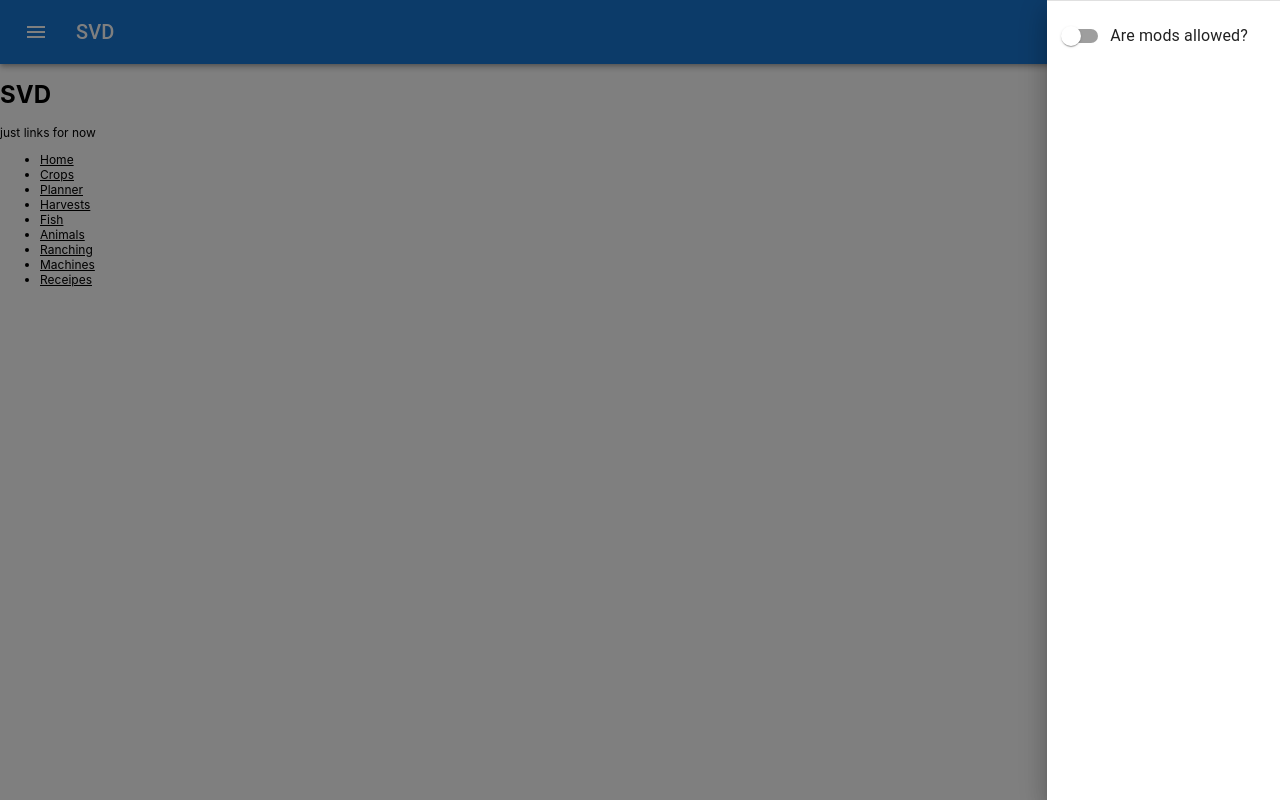
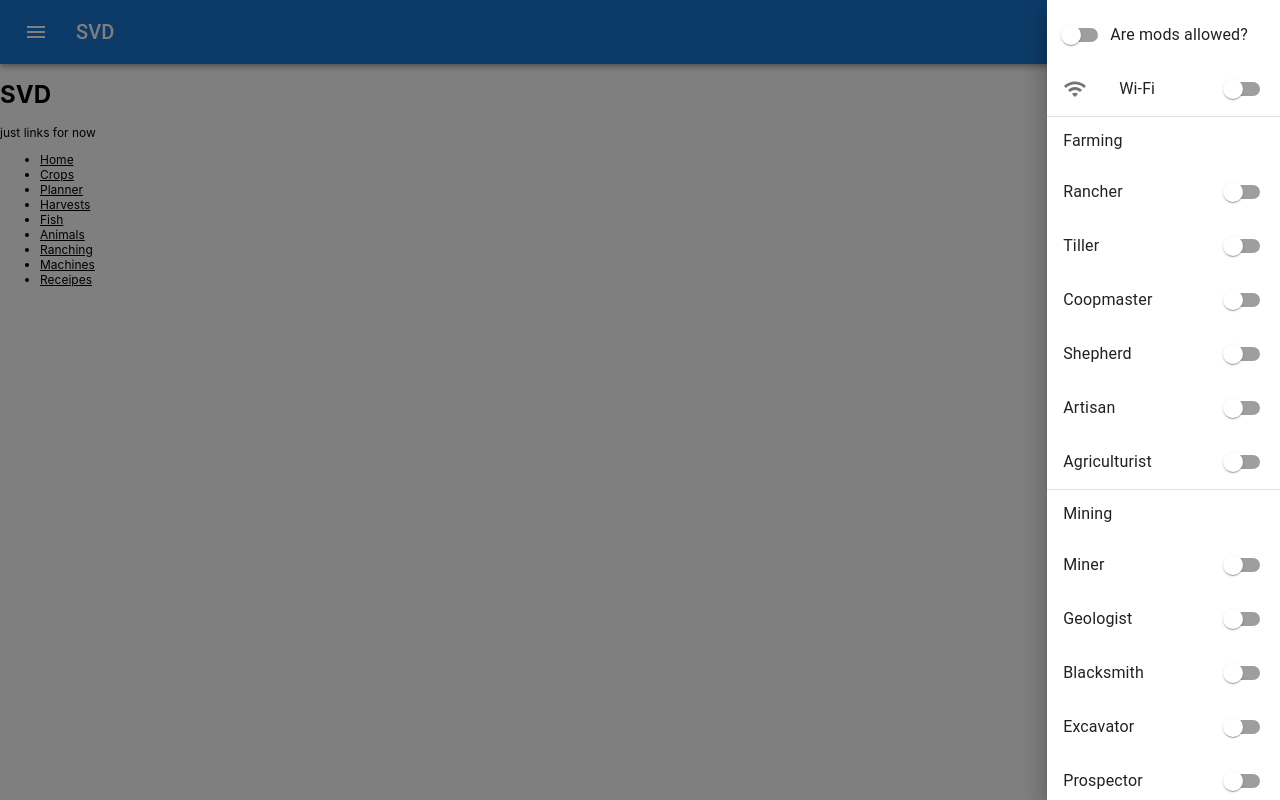
Before and after one commit to koscida/SVD, a React (Create React App) app: page / in a window 1280 px wide. Both pictures are taken after a click on the button 1184 px from the left and 32 px from the top of the page. Built offline with nearby package versions, Linux system fonts and the light colour scheme.

Commit message:
adding professions to settings navbar

```diff
--- /dev/null
+++ b/src/components/shared/data/professions.js
@@ -0,0 +1,212 @@
+const professions = {
+	Rancher: {
+		level: "Level 5",
+		profession: "Rancher",
+		skill: "Farming",
+		description: "Animal products worth 20% more.",
+	},
+	Tiller: {
+		level: "Level 5",
+		profession: "Tiller",
+		skill: "Farming",
+		description:
+			"Crops worth 10% more.(Bonus applies to all Vegetables and Flowers, plus any Fruit that has not been foraged) ",
+	},
+	Coopmaster: {
+		level: "Level 10",
+		profession: "Coopmaster",
+		skill: "Farming",
+		description:
+			"Befriend coop animals quicker. Incubation time (for Incubator and Ostrich Incubator) cut in half. ",
+		"Level 5": "Rancher",
+	},
+	Shepherd: {
+		level: "Level 10",
+		profession: "Shepherd",
+		skill: "Farming",
+		description: "Befriend barn animals quicker. Sheep produce wool faster.",
+		"Level 5": "Rancher",
+	},
+	Artisan: {
+		level: "Level 10",
+		profession: "Artisan",
+		skill: "Farming",
+		description: "Artisan goods (wine, cheese, oil, etc.) worth 40% more. ",
+		"Level 5": "Tiller",
+	},
+	Agriculturist: {
+		level: "Level 10",
+		profession: "Agriculturist",
+		skill: "Farming",
+		description: "All crops grow 10% faster. ",
+		"Level 5": "Tiller",
+	},
+	Miner: {
+		level: "Level 5",
+		profession: "Miner",
+		skill: "Mining",
+		description: " +1 ore per vein.",
+	},
+	Geologist: {
+		level: "Level 5",
+		profession: "Geologist",
+		skill: "Mining",
+		description: "Chance for gems to appear in pairs.",
+	},
+	Blacksmith: {
+		level: "Level 10",
+		profession: "Blacksmith",
+		skill: "Mining",
+		description: "Metal bars worth 50% more.",
+		"Level 5": "Miner",
+	},
+	Excavator: {
+		level: "Level 10",
+		profession: "Excavator",
+		skill: "Mining",
+		description: "Chance to find geodes doubled.",
+		"Level 5": "Miner",
+	},
+	Prospector: {
+		level: "Level 10",
+		profession: "Prospector",
+		skill: "Mining",
+		description: "Chance to find coal doubled.",
+		"Level 5": "Geologist",
+	},
+	Gemologist: {
+		level: "Level 10",
+		profession: "Gemologist",
+		skill: "Mining",
+		description: "Gems worth 30% more.",
+		"Level 5": "Geologist",
+	},
+	Forester: {
+		level: "Level 5",
+		profession: "Forester",
+		skill: "Foraging",
+		description: "Gain 25% more wood when chopping",
+	},
+	Gatherer: {
+		level: "Level 5",
+		profession: "Gatherer",
+		skill: "Foraging",
+		description: "Chance for double harvest of foraged items.",
+	},
+	Lumberjack: {
+		level: "Level 10",
+		profession: "Lumberjack",
+		skill: "Foraging",
+		description: "All trees have a chance to drop hardwood.",
+		"Level 5": "Forester",
+	},
+	Tapper: {
+		level: "Level 10",
+		profession: "Tapper",
+		skill: "Foraging",
+		description: "Syrups worth 25% more.",
+		"Level 5": "Forester",
+	},
+	Botanist: {
+		level: "Level 10",
+		profession: "Botanist",
+		skill: "Foraging",
+		description: "Foraged items are always highest quality.",
+		"Level 5": "Gatherer",
+	},
+	Tracker: {
+		level: "Level 10",
+		profession: "Tracker",
+		skill: "Foraging",
+		description: "Location of forageable items revealed.",
+		"Level 5": "Gatherer",
+	},
+	Fisher: {
+		level: "Level 5",
+		profession: "Fisher",
+		skill: "Fishing",
+		description: "Fish worth 25% more.",
+	},
+	Trapper: {
+		level: "Level 5",
+		profession: "Trapper",
+		skill: "Fishing",
+		description: "Resources required to craft crab pots reduced.",
+	},
+	Angler: {
+		level: "Level 10",
+		profession: "Angler",
+		skill: "Fishing",
+		description: "Fish worth 50% more.",
+		"Level 5": "Fisher",
+	},
+	Pirate: {
+		level: "Level 10",
+		profession: "Pirate",
+		skill: "Fishing",
+		description: "Chance to find treasure doubled.",
+		"Level 5": "Fisher",
+	},
+	Mariner: {
+		level: "Level 10",
+		profession: "Mariner",
+		skill: "Fishing",
+		description: "Crab pots no longer produce junk items.",
+		"Level 5": "Trapper",
+	},
+	Luremaster: {
+		level: "Level 10",
+		profession: "Luremaster",
+		skill: "Fishing",
+		description: "Crab pots no longer require bait.",
+		"Level 5": "Trapper",
+	},
+	Fighter: {
+		level: "Level 5",
+		profession: "Fighter",
+		skill: "Combat",
+		description: " All attacks deal 10% more damage.",
+		hp: 15,
+	},
+	Scout: {
+		level: "Level 5",
+		profession: "Scout",
+		skill: "Combat",
+		description: "Critical strike chance increased by 50%.",
+		hp: 0,
+	},
+	Brute: {
+		level: "Level 10",
+		profession: "Brute",
+		skill: "Combat",
+		description: "Deal 15% more damage.",
+		hp: 0,
+		"Level 5": "Fighter",
+	},
+	Acrobat: {
+		level: "Level 10",
+		profession: "Acrobat",
+		skill: "Combat",
+		description: "Cooldown on special moves cut in half.",
+		hp: 0,
+		"Level 5": "Fighter",
+	},
+	Defender: {
+		level: "Level 10",
+		profession: "Defender",
+		skill: "Combat",
+		description: "",
+		hp: 25,
+	},
+	Desperado: {
+		level: "Level 10",
+		profession: "Desperado",
+		skill: "Combat",
+		description: "Critical strikes are deadlier.",
+		hp: 0,
+	},
+};
+exports.professions = professions;
+
+const skills = ["Farming", "Mining", "Foraging", "Fishing", "Combat"];
+exports.skills = skills;
--- a/src/components/shared/navigation/MenuAppBar.js
+++ b/src/components/shared/navigation/MenuAppBar.js
@@ -24,9 +24,20 @@ import SettingsIcon from "@mui/icons-material/Settings";
 import AccountCircle from "@mui/icons-material/AccountCircle";
 import InboxIcon from "@mui/icons-material/MoveToInbox";
 import MailIcon from "@mui/icons-material/Mail";
+import WifiIcon from "@mui/icons-material/Wifi";
 
 import navigationLinks from "./navigationLinks";
 import { EditCalendarTwoTone } from "@mui/icons-material";
+
+import { skills, professions } from "../data/professions";
+
+const professionNames = Object.keys(professions);
+
+const settingsInit = professionNames.reduce((init, name) => {
+	init[name] = false;
+	return init;
+}, {});
+settingsInit["isModsAllowed"] = false;
 
 export default function MenuAppBar() {
 	const [profileAnchorEl, setProfileAnchorEl] = React.useState(null);
@@ -34,9 +45,7 @@ export default function MenuAppBar() {
 		navigation: false,
 		settings: false,
 	});
-	const [settings, setSettings] = React.useState({
-		isModsAllowed: false,
-	});
+	const [settings, setSettings] = React.useState(settingsInit);
 
 	const handleSettingsChange = (settingName, value) => (event) => {
 		setDrawerState({ ...drawerState, settings: true });
@@ -87,7 +96,6 @@ export default function MenuAppBar() {
 				</>
 			) : listName === "settings" ? (
 				<>
-					<Divider />
 					<List>
 						<ListItem>
 							<FormGroup>
@@ -106,6 +114,50 @@ export default function MenuAppBar() {
 								/>
 							</FormGroup>
 						</ListItem>
+						<ListItem>
+							<ListItemIcon>
+								<WifiIcon />
+							</ListItemIcon>
+							<ListItemText id="switch-list-label-wifi" primary="Wi-Fi" />
+							<Switch
+								edge="end"
+								onChange={handleSettingsChange("wifi", !settings["wifi"])}
+								checked={settings["wifi"]}
+								inputProps={{
+									"aria-labelledby": "switch-list-label-wifi",
+								}}
+							/>
+						</ListItem>
+						<Divider />
+						{skills.map((skill) => (
+							<React.Fragment key={skill}>
+								<ListItem>
+									<ListItemText
+										id={`switch-list-label-${skill}`}
+										primary={skill}
+									/>
+								</ListItem>
+								{professionNames
+									.filter((name) => professions[name].skill === skill)
+									.map((name) => (
+										<ListItem key={name}>
+											<ListItemText
+												id={`switch-list-label-${name}`}
+												primary={name}
+											/>
+											<Switch
+												edge="end"
+												onChange={handleSettingsChange(name, !settings[name])}
+												checked={settings[name]}
+												inputProps={{
+													"aria-labelledby": `switch-list-label-${name}`,
+												}}
+											/>
+										</ListItem>
+									))}
+								<Divider />
+							</React.Fragment>
+						))}
 					</List>
 				</>
 			) : (
```
